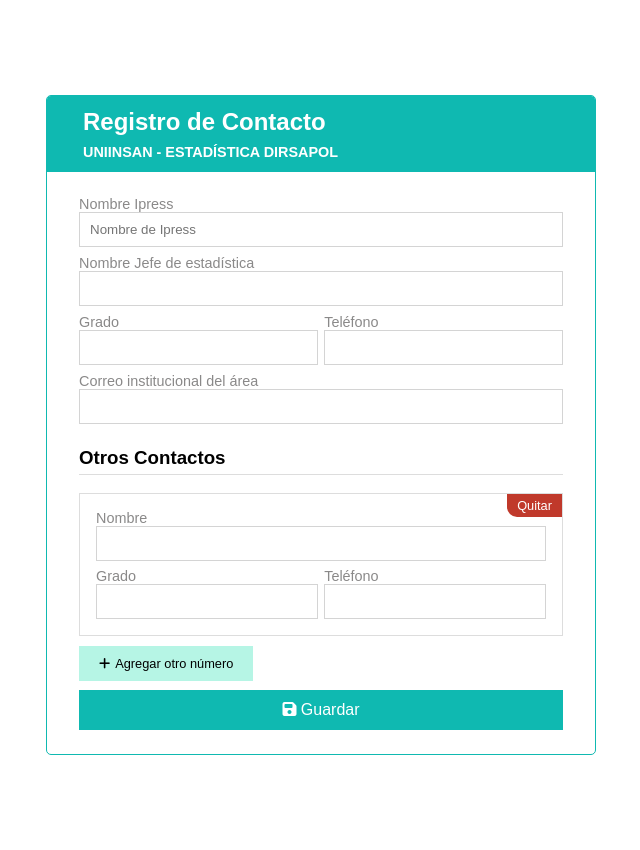
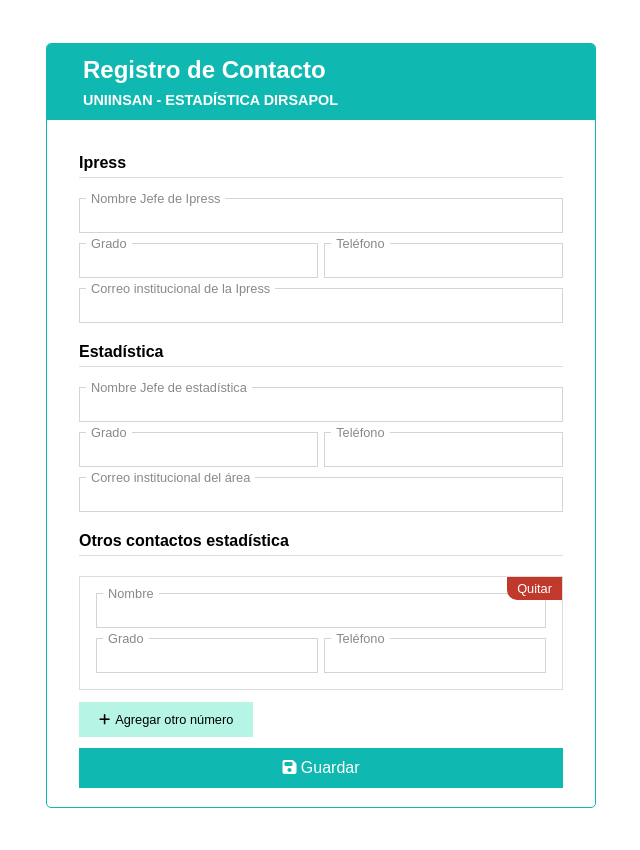
Before and after one commit to xZhask/directorioDirsapol, a PHP site: page / in a window 1280 px wide. Shown: the whole page, without its empty margins (319-959 px from the left). Run offline with PHP 8.4, Linux system fonts and the light colour scheme; data that the repository does not hold is empty; style sheets or scripts are compiled from the project's sources; some libraries are stand-ins or nearby versions.

Commit message:
Update31MARZO23-D

```diff
--- a/App/controllers/controller.php
+++ b/App/controllers/controller.php
@@ -14,5 +14,10 @@ function controller($accion)
             $listadoUnidades = $listadoUnidades->fetchAll(PDO::FETCH_OBJ);
             echo json_encode($listadoUnidades);
             break;
+        case 'PRUEBA':
+            $otros = json_decode($_POST['otros']);
+            $respuesta = ['rpta' => 'ok', 'data' => $otros];
+            echo json_encode($respuesta);
+            break;
     }
 }
--- a/index.html
+++ b/index.html
@@ -18,11 +18,26 @@
                 <span>UNIINSAN - ESTADÍSTICA DIRSAPOL</span>
             </h2>
             <form id="formContact" autocomplete="off">
+                <h3>Ipress</h3>
                 <div class="cont-input">
-                    <label for="nombreIpress">Nombre Ipress</label>
-                    <input type="hidden" name="idIpress">
-                    <input type="text" name="nombreIpress" id="nombreIpress" placeholder="Nombre de Ipress">
+                    <label for="nombreJefeIpress">Nombre Jefe de Ipress</label>
+                    <input type="text" name="nombreJefeIpress" id="nombreJefeIpress">
                 </div>
+                <div class="group-input">
+                    <div class="cont-input">
+                        <label for="gradoJefeIpress">Grado</label>
+                        <input type="text" name="gradoJefeIpress" id="gradoJefeIpress">
+                    </div>
+                    <div class="cont-input">
+                        <label for="telefonoJefeIpress">Teléfono</label>
+                        <input type="tel" name="telefonoJefeIpress" id="telefonoJefeIpress" class="phone">
+                    </div>
+                </div>
+                <div class="cont-input">
+                    <label for="correoIpress">Correo institucional de la Ipress</label>
+                    <input type="email" name="correoIpress" id="correoIpress">
+                </div>
+                <h3>Estadística</h3>
                 <div class="cont-input">
                     <label for="nombreJefe">Nombre Jefe de estadística</label>
                     <input type="text" name="nombreJefe" id="nombreJefe">
@@ -42,7 +57,7 @@
                     <input type="email" name="correoIpress" id="correoIpress">
                 </div>
 
-                <h3>Otros Contactos</h3>
+                <h3>Otros contactos estadística</h3>
                 <div class="others_contacts">
                     <div class="card" id="card-1">
                         <div class="cont-input">
--- a/resources/css/style.css
+++ b/resources/css/style.css
@@ -45,7 +45,7 @@
 .cont-form form {
     display: flex;
     flex-direction: column;
-    gap: 8px;
+    gap: 10px;
     padding: 1.5em 2em;
 }
 
@@ -58,6 +58,16 @@
 
 .cont-input {
     flex-direction: column;
+    position: relative;
+}
+
+.cont-input label {
+    position: absolute;
+    top: -7px;
+    background-color: #fff;
+    left: 7px;
+    font-size: .8em;
+    padding: 0 5px;
 }
 
 .group-input,
@@ -76,9 +86,10 @@ input {
 }
 
 form h3 {
-    padding: 5px 0;
+    padding-bottom: 5px;
     border-bottom: 1px solid #ddd;
     margin: 10px 0;
+    font-size: 1em;
 }
 
 .card {
@@ -86,6 +97,7 @@ form h3 {
     padding: 1em;
     border: 1px solid #ddd;
     position: relative;
+    gap: 10px;
 }
 
 .cont-agregar {
--- a/resources/js/main.js
+++ b/resources/js/main.js
@@ -70,26 +70,32 @@ btnAddContacto.addEventListener('click', () => {
 function removeContact(idContact) {
     document.getElementById(`card-${idContact}`).remove()
 }
-formContacto.addEventListener('submit', (e) => {
+formContacto.addEventListener('submit', async (e) => {
     e.preventDefault()
     let cantDivs = document.getElementsByClassName('card').length;
     let otherContacts = [];
-    let otherContact = {};
     for (let i = 0; i < cantDivs; i++) {
+        let otherContact = {};
         const nombre = document.querySelectorAll('.nameOthers')[i].value;
         const telefono = document.querySelectorAll('.phoneOthers')[i].value;
         const grado = document.querySelectorAll('.gradoOthers')[i].value;
         otherContact.nombre = `${nombre}`;
         otherContact.phone = `${telefono}`;
         otherContact.grado = `${grado}`;
-        otherContacts.push(otherContact)
+        otherContacts.push(otherContact);
     }
-    console.log(otherContacts)
+    console.log(otherContacts);
+    //console.log(otherContacts[0]);
     //let namesOthers = document.querySelectorAll('.nameOthers')[1];
     //console.log(namesOthers)
     //alert(`form enviado con ${cantDivs} divs - 1: ${nombreOtro}`)
+    const datos = new FormData();
+    datos.append("accion", "PRUEBA");
+    datos.append("otros", JSON.stringify(otherContacts));
+    const retorno = await postData(datos);
+    console.log(retorno)
+})
 
-})
 
 /* APP */
 async function postData(data) {
```
